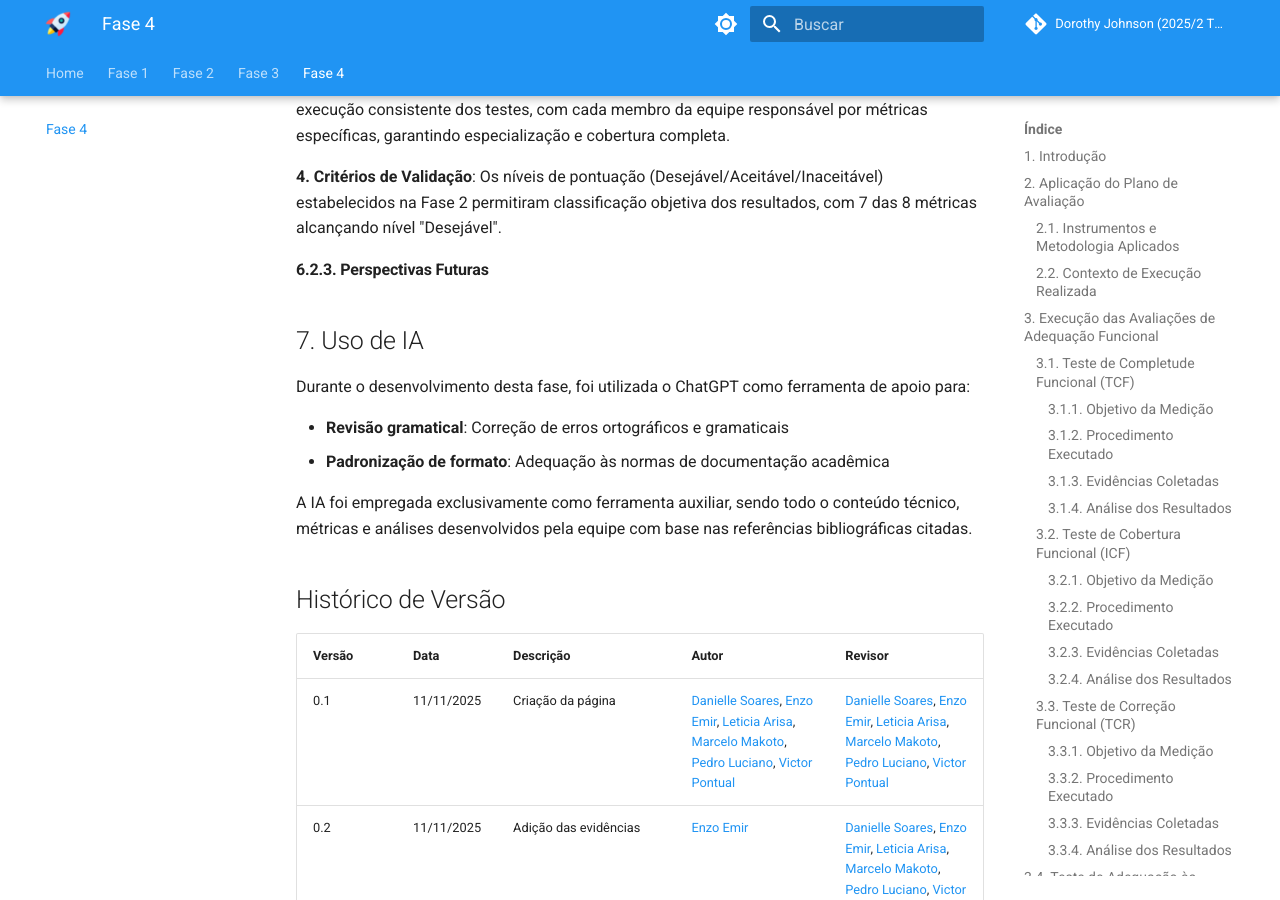
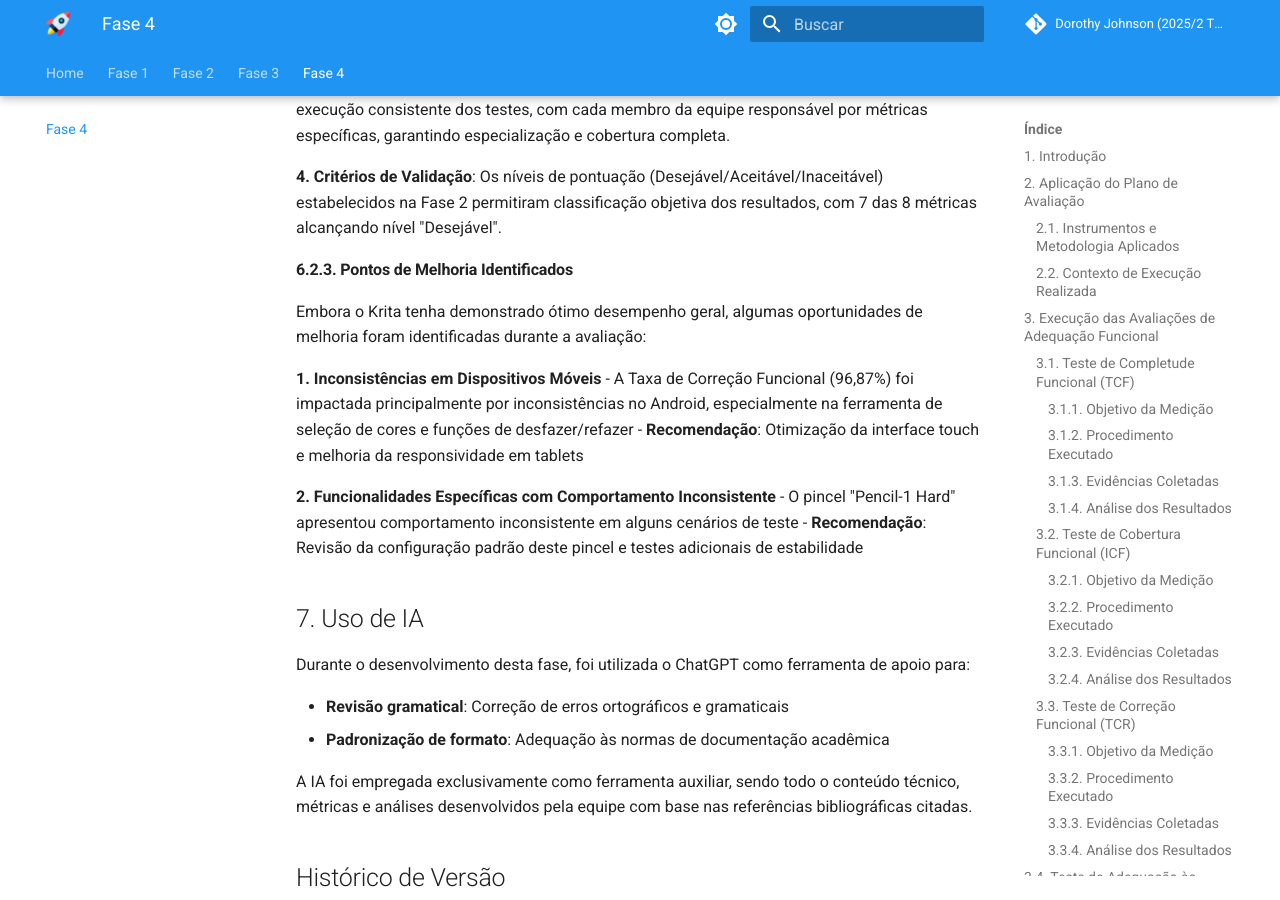
Before and after one commit to FCTE-Qualidade-de-Software-1/2025-2_T02_DOROTHY-JOHNSON, an MkDocs documentation site: the page built from docs/fase4/execucaoFase4.md, in a window 1280 px wide and 900 px high, scrolled down 30620 px. Built offline with MkDocs 1.6.1 and Material for MkDocs 9.7.7, drawn with Linux system fonts in a browser that asks for light colours; comment, search, counter and statistics services are not loaded; some of the changed text lies outside the part shown.

Commit message:
feat: Adicionando pontos de melhoria

```diff
--- a/docs/fase4/execucaoFase4.md
+++ b/docs/fase4/execucaoFase4.md
@@ -780,9 +780,17 @@ As principais questões metodológicas identificadas na Fase 3 foram integralmen
 
 **4. Critérios de Validação**: Os níveis de pontuação (Desejável/Aceitável/Inaceitável) estabelecidos na Fase 2 permitiram classificação objetiva dos resultados, com 7 das 8 métricas alcançando nível "Desejável".
 
-#### 6.2.3. Perspectivas Futuras
+#### 6.2.3. Pontos de Melhoria Identificados
 
+Embora o Krita tenha demonstrado ótimo desempenho geral, algumas oportunidades de melhoria foram identificadas durante a avaliação:
 
+**1. Inconsistências em Dispositivos Móveis**
+- A Taxa de Correção Funcional (96,87%) foi impactada principalmente por inconsistências no Android, especialmente na ferramenta de seleção de cores e funções de desfazer/refazer
+- **Recomendação**: Otimização da interface touch e melhoria da responsividade em tablets
+
+**2. Funcionalidades Específicas com Comportamento Inconsistente**
+- O pincel "Pencil-1 Hard" apresentou comportamento inconsistente em alguns cenários de teste
+- **Recomendação**: Revisão da configuração padrão deste pincel e testes adicionais de estabilidade
 
 ## 7. Uso de IA
 
@@ -809,3 +817,4 @@ A IA foi empregada exclusivamente como ferramenta auxiliar, sendo todo o conteú
 | 1.1 | 25/11/2025 | Adição da conclusão e Finalização dos cálculos das métricas | [Pedro Luciano](https://github.com/PedroALuciano)| [Danielle Soares](https://github.com/danielle-soaress), [Enzo Emir](https://github.com/EnzoEmir), [Leticia Arisa](https://github.com/Leticia-Arisa-K-Higa), [Marcelo Makoto](https://github.com/MM4k), [Pedro Luciano](https://github.com/PedroALuciano), [Victor Pontual](https://github.com/VictorPontual) |
 | 1.2 | 25/11/2025 | Correção do histórico de versões, Correção da tabela de métricas obtidas e ajustes finais no texto de conclusão | [Danielle Soares](https://github.com/danielle-soaress), [Enzo Emir](https://github.com/EnzoEmir), [Leticia Arisa](https://github.com/Leticia-Arisa-K-Higa), [Marcelo Makoto](https://github.com/MM4k), [Pedro Luciano](https://github.com/PedroALuciano), [Victor Pontual](https://github.com/VictorPontual)| [Danielle Soares](https://github.com/danielle-soaress), [Enzo Emir](https://github.com/EnzoEmir), [Leticia Arisa](https://github.com/Leticia-Arisa-K-Higa), [Marcelo Makoto](https://github.com/MM4k), [Pedro Luciano](https://github.com/PedroALuciano), [Victor Pontual](https://github.com/VictorPontual) |
 | 1.3 | 29/11/2025 | Correção da Conclusâo | [Danielle Soares](https://github.com/danielle-soaress), [Enzo Emir](https://github.com/EnzoEmir), [Leticia Arisa](https://github.com/Leticia-Arisa-K-Higa), [Marcelo Makoto](https://github.com/MM4k), [Pedro Luciano](https://github.com/PedroALuciano), [Victor Pontual](https://github.com/VictorPontual)| [Danielle Soares](https://github.com/danielle-soaress), [Enzo Emir](https://github.com/EnzoEmir), [Leticia Arisa](https://github.com/Leticia-Arisa-K-Higa), [Marcelo Makoto](https://github.com/MM4k), [Pedro Luciano](https://github.com/PedroALuciano), [Victor Pontual](https://github.com/VictorPontual) |
+| 1.4 | 29/11/2025 | Pontos de Melhoria Identificados | [Danielle Soares](https://github.com/danielle-soaress), [Enzo Emir](https://github.com/EnzoEmir), [Leticia Arisa](https://github.com/Leticia-Arisa-K-Higa), [Marcelo Makoto](https://github.com/MM4k), [Pedro Luciano](https://github.com/PedroALuciano), [Victor Pontual](https://github.com/VictorPontual)| [Danielle Soares](https://github.com/danielle-soaress), [Enzo Emir](https://github.com/EnzoEmir), [Leticia Arisa](https://github.com/Leticia-Arisa-K-Higa), [Marcelo Makoto](https://github.com/MM4k), [Pedro Luciano](https://github.com/PedroALuciano), [Victor Pontual](https://github.com/VictorPontual) |
```
